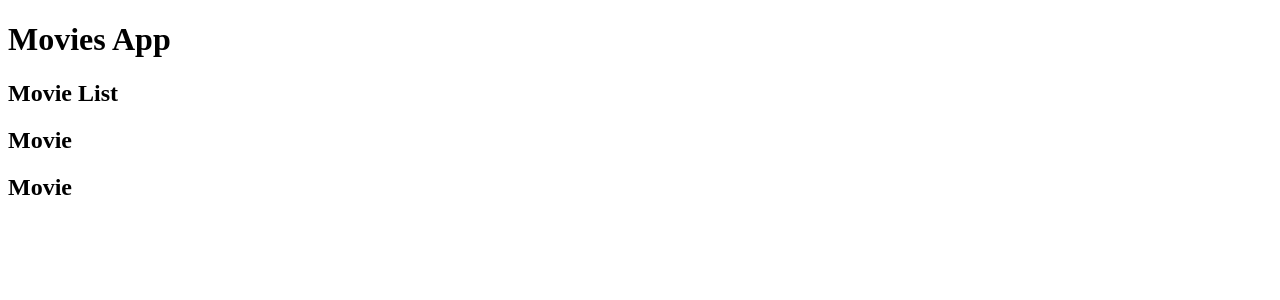
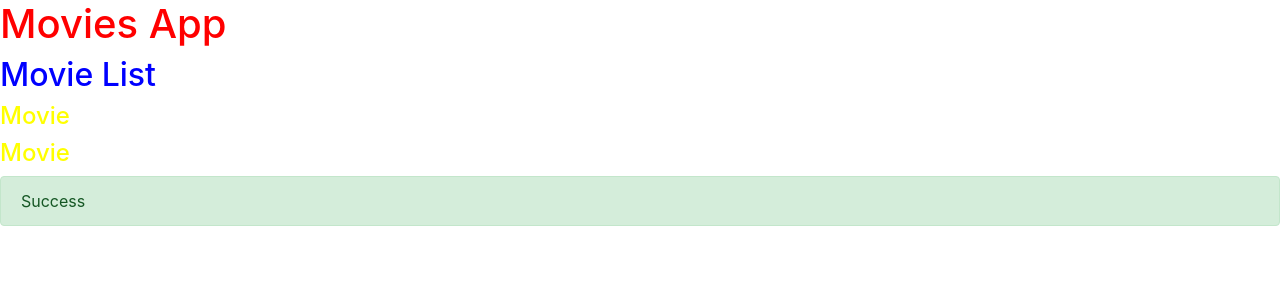
Before and after one commit to Arifdamar/Angular, an Angular app in the folder MovieApp/: page / in a window 1280 px wide. Shown: the top 300 px of the page. Built offline with nearby package versions, Linux system fonts and the light colour scheme.

Commit message:
Working with css on components

```diff
--- a/MovieApp/angular.json
+++ b/MovieApp/angular.json
@@ -24,7 +24,8 @@
               "src/assets"
             ],
             "styles": [
-              "src/styles.css"
+              "src/styles.css",
+              "node_modules/bootstrap/dist/css/bootstrap.min.css"
             ],
             "scripts": []
           },
--- a/MovieApp/package.json
+++ b/MovieApp/package.json
@@ -19,6 +19,7 @@
     "@angular/platform-browser": "~9.1.1",
     "@angular/platform-browser-dynamic": "~9.1.1",
     "@angular/router": "~9.1.1",
+    "bootstrap": "^4.4.1",
     "rxjs": "~6.5.4",
     "tslib": "^1.10.0",
     "zone.js": "~0.10.2"
--- a/MovieApp/src/app/app.component.css
+++ b/MovieApp/src/app/app.component.css
@@ -0,0 +1,3 @@
+h1 {
+    color: red;
+}
--- a/MovieApp/src/app/app.component.html
+++ b/MovieApp/src/app/app.component.html
@@ -1,3 +1,5 @@
 <h1>Movies App</h1>
 
 <movies></movies>
+
+<div class="alert alert-success">Success</div>
--- a/MovieApp/src/app/movie/movie.component.css
+++ b/MovieApp/src/app/movie/movie.component.css
@@ -0,0 +1,3 @@
+h4 {
+  color: yellow;
+}
--- a/MovieApp/src/app/movie/movie.component.html
+++ b/MovieApp/src/app/movie/movie.component.html
@@ -1 +1 @@
-<h2>Movie</h2>
+<h4>Movie</h4>
--- a/MovieApp/src/app/movies/movies.component.ts
+++ b/MovieApp/src/app/movies/movies.component.ts
@@ -2,7 +2,12 @@ import { Component } from '@angular/core';
 
 @Component({
     selector: 'movies', // <movies></movies>
-    templateUrl: 'movies.component.html'
+    templateUrl: 'movies.component.html',
+    styles: [`
+    h2{
+        color: blue;
+    }
+    `]
 })
 export class MoviesComponent{
 
```
Also changed, not shown: 1 other file (tests, documents, lock files or other folders).
